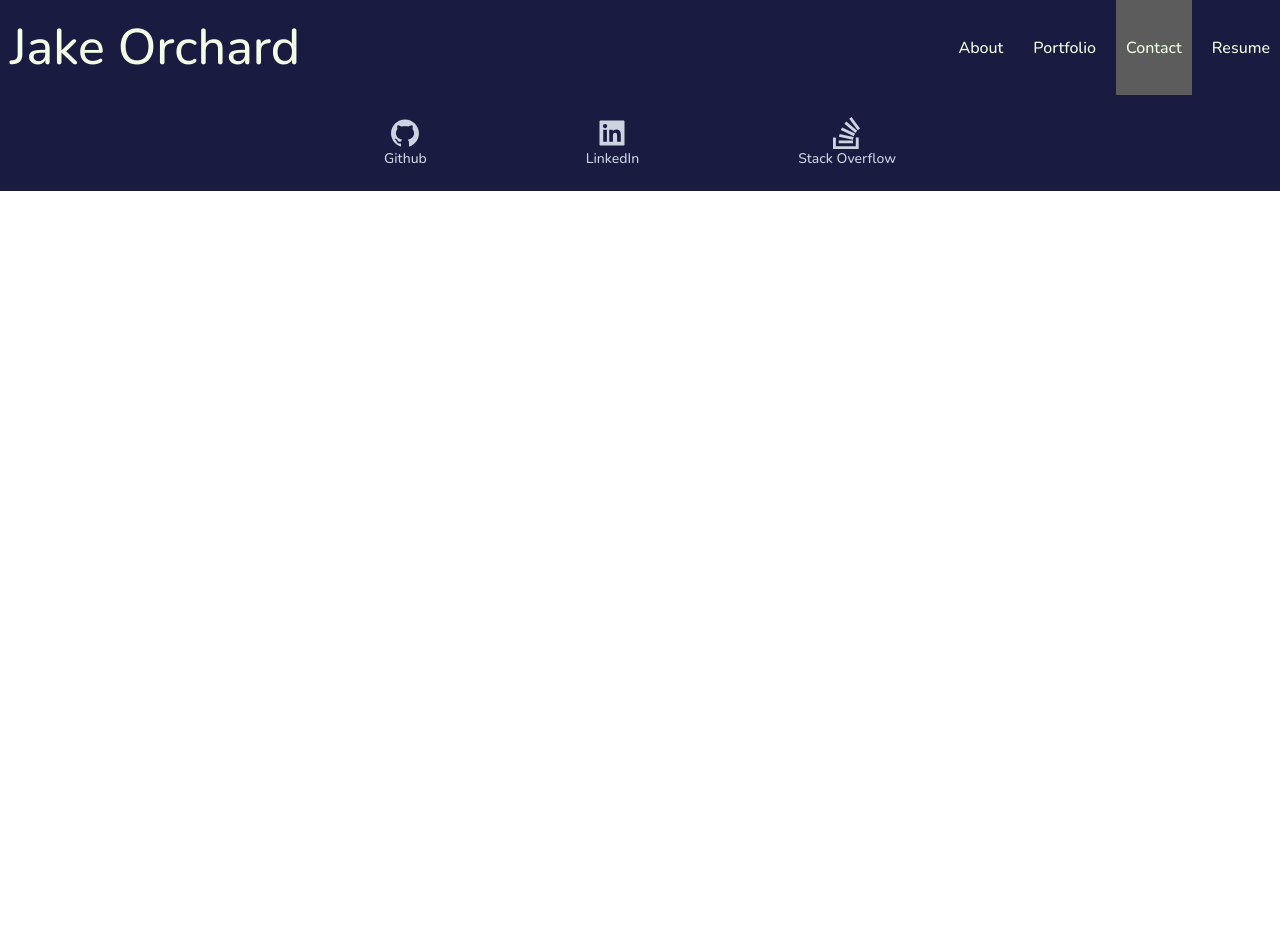
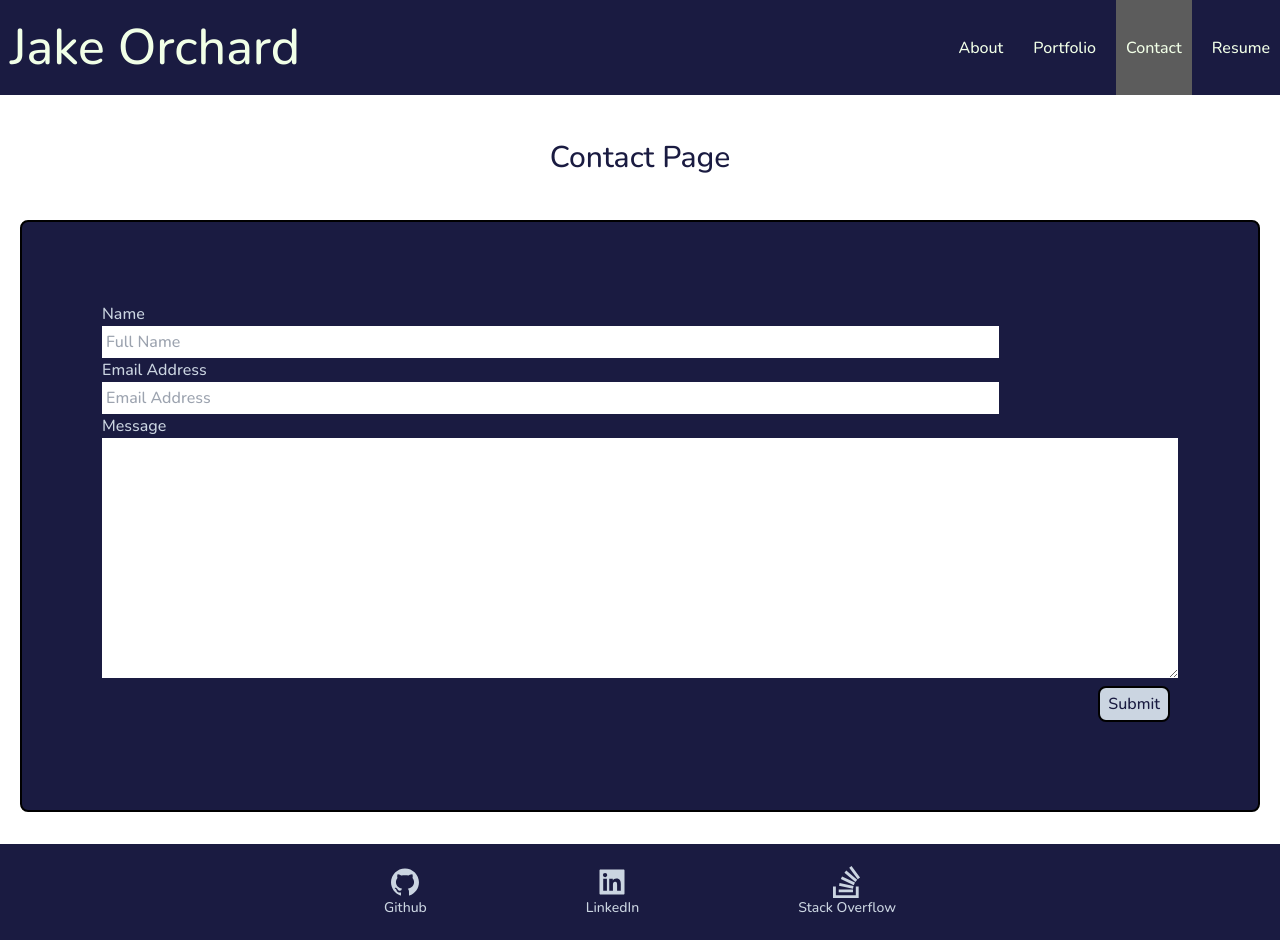
Before and after one commit to Jake-Orch/Portfolio-mk2, a React (Create React App) app: page / in a window 1280 px wide. Before the commit the page ends 800 px from the top, so only its background shows below. Built offline with nearby package versions, Linux system fonts and the light colour scheme.

Commit message:
Update App.js

```diff
--- a/src/App.js
+++ b/src/App.js
@@ -9,7 +9,7 @@ function App() {
       <Navbar />
         <Routes>
           <Route path="/Portfolio-mk2/" element={<About />} />
-          <Route path="/Portfolio-mk2/contact" element={<Contact />} />
+          <Route path="/" element={<Contact />} />
           <Route path="/Portfolio-mk2/portfolio" element={<Portfolio />} />
           <Route path="/Portfolio-mk2/resume" element={<Resume />} />
         </Routes>
```
